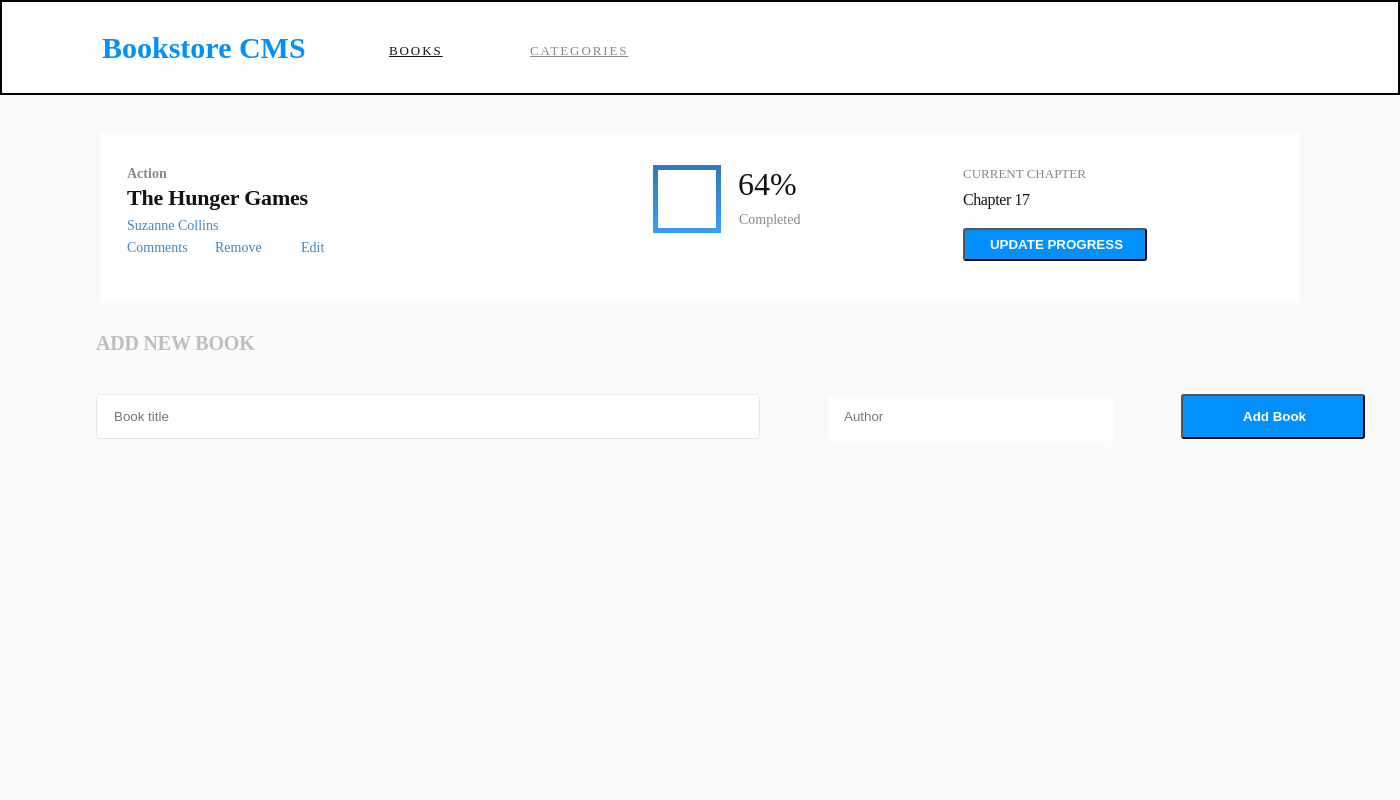
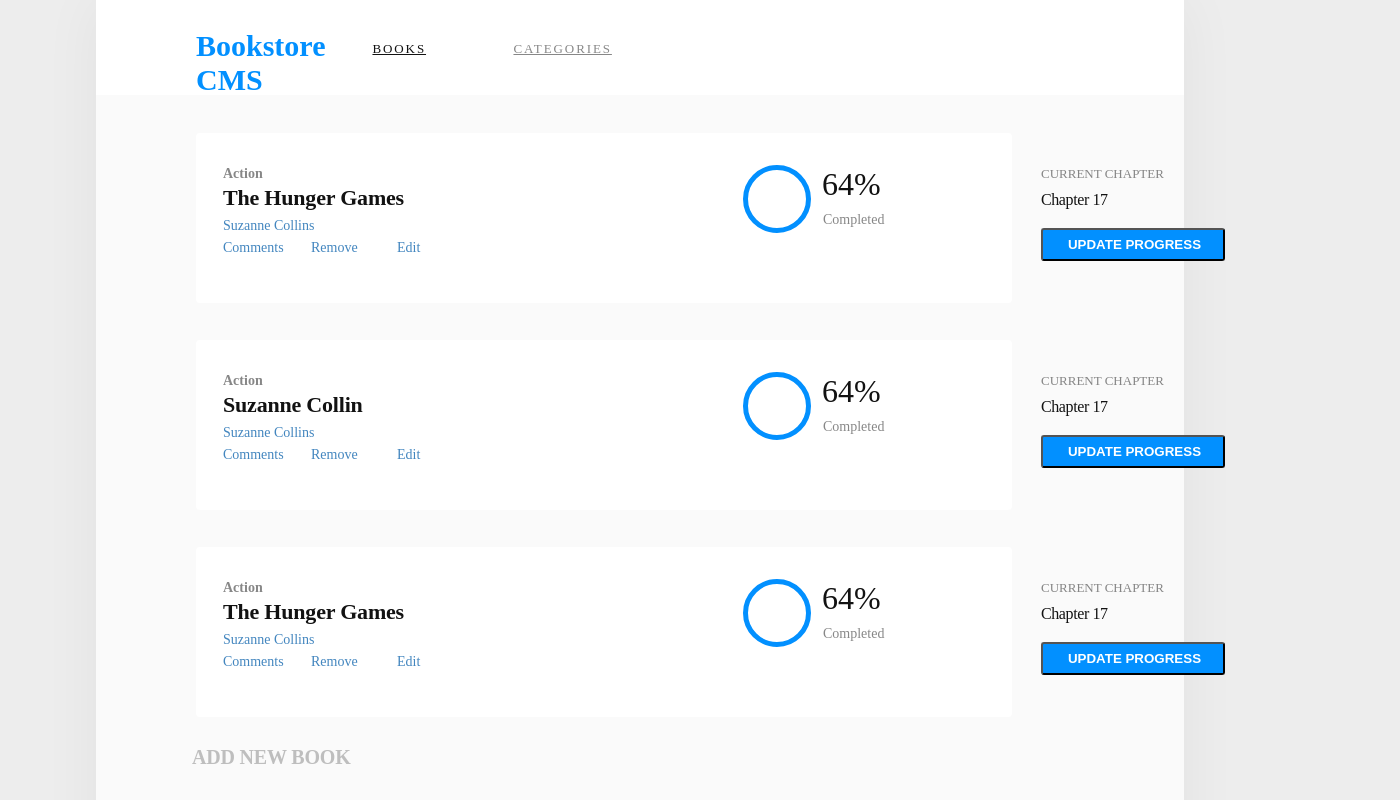
Before and after one commit to IfzaRasool/bookstore, a React (Create React App) app: page / in a window 1280 px wide. Shown: the top 800 px of the page, 1400 px wide, since content can reach past the window. Built offline with nearby package versions, Linux system fonts and the light colour scheme; a web font is replaced by a local one.

Commit message:
Add style

```diff
--- a/src/App.js
+++ b/src/App.js
@@ -7,7 +7,6 @@
 import Books from './components/books';
 import Header from './components/header';
 import Category from './components/category';
-import AddBook from './components/addBook';
 
 function App() {
   return (
@@ -16,10 +15,10 @@
         <Header />
         <Routes>
           <Route path="/" element={<Books />} />
-          <Route path="/author" element={<Category />} />
+          <Route path="/category" element={<Category />} />
         </Routes>
       </Router>
-      <AddBook />
+
     </div>
   );
 }
--- a/src/components/book.js
+++ b/src/components/book.js
@@ -18,7 +18,7 @@
           <li className="edit">Edit</li>
         </ul>
       </div>
-      <div className="circle" />
+      <div className="circle-wrapper"><div className="circle-inner" /></div>
       <div className="per">
         <span className="percentage">64%</span>
         <span className="comp">Completed</span>
@@ -28,7 +28,6 @@
         <span className="chapter-name">Chapter 17</span>
         <button type="button" className="btn">UPDATE PROGRESS</button>
       </div>
-
     </div>
   );
 };
--- a/src/components/books.js
+++ b/src/components/books.js
@@ -1,10 +1,22 @@
+/* eslint-disable react/jsx-key */
 /* eslint-disable arrow-body-style */
 import Book from './book';
+import AddBook from './addBook';
 
 const Books = () => {
+  const bookstore = [
+    'The Hunger Games',
+    'Suzanne Collin',
+    'The Hunger Games',
+  ];
   return (
     <div>
-      <Book title="The Hunger Games" auth="Suzanne Collins" />
+      {bookstore.map((e) => (
+        <Book title={e} auth="Suzanne Collins" />
+      )) }
+      <div>
+        <AddBook />
+      </div>
 
     </div>
   );
--- a/src/components/category.js
+++ b/src/components/category.js
@@ -1,6 +1,8 @@
 import React from 'react';
 
 const Category = () => (
-  <div>Category</div>
+  <div>
+    <button type="button" className="category-btn">Check status</button>
+  </div>
 );
 export default Category;
--- a/src/index.css
+++ b/src/index.css
@@ -22,15 +22,13 @@
 body {
   line-height: 1rem;
   font-family: var(--font);
+  background-color: rgb(237, 237, 237);
 }
 
 .container {
-  width: 87.5rem;
-  height: 68.563rem;
-
-  /* margin: 0 2.5rem 4.063rem 0;
-  padding: 0 0 49.625rem; */
-
+  margin: 0 auto;
+  width: 85%;
+  min-height: 68.563rem;
   border-radius: 4px;
   box-shadow: 0 0 60px 0 rgba(0, 0, 0, 0.05);
   background-color: #fafafa;
@@ -44,7 +42,6 @@
   margin: 0 0 2.375rem;
   padding: 1.438rem 6.188rem 1.688rem 6.25rem;
   background-color: var(--white);
-  border: 2px solid black;
 }
 
 .header-heading {
@@ -98,7 +95,7 @@
 .book-container {
   display: grid;
   grid-template-columns: auto auto auto auto;
-  width: 75rem;
+  width: 75%;
   height: 10.625rem;
   margin: 2.313rem 6.25rem 0;
   padding: 2rem 9.188rem 1.625rem 1.688rem;
@@ -196,13 +193,19 @@
   color: var(--cool-blue);
 }
 
-.circle {
+.circle-wrapper {
   width: 4.25rem;
   height: 4.25rem;
   border-style: solid;
   border-width: 5px;
-  border-image-source: linear-gradient(to bottom, #307bbe, #379cf6);
-  border-image-slice: 1;
+  border-radius: 50%;
+  border-color: #0290ff;
+}
+
+.circle {
+  width: 5.625rem;
+  height: 5.62rem;
+  padding: 0.62rem 0.625rem 0.75rem 0.75rem;
 }
 
 .per {
@@ -329,3 +332,14 @@
   flex-direction: row;
   margin-left: 6rem;
 }
+
+.category-btn {
+  width: 11.5rem;
+  height: 2.813rem;
+  margin: 1.188rem 0 0 2.125rem;
+  padding: 0.801rem 1.188rem 0.886rem 1.375rem;
+  border-radius: 3px;
+  background-color: var(--azure);
+  color: var(--white);
+  font-weight: bold;
+}
```
